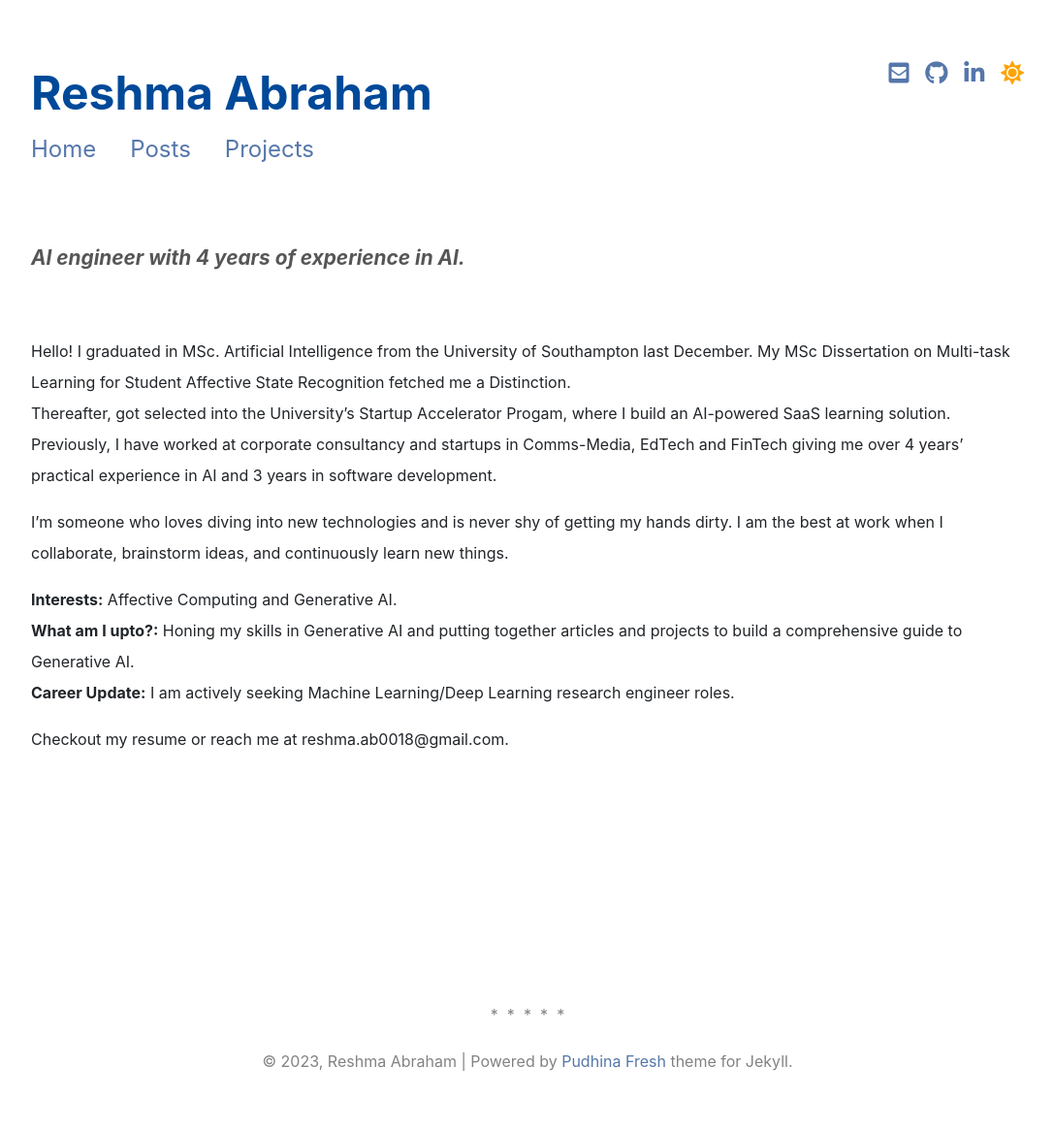
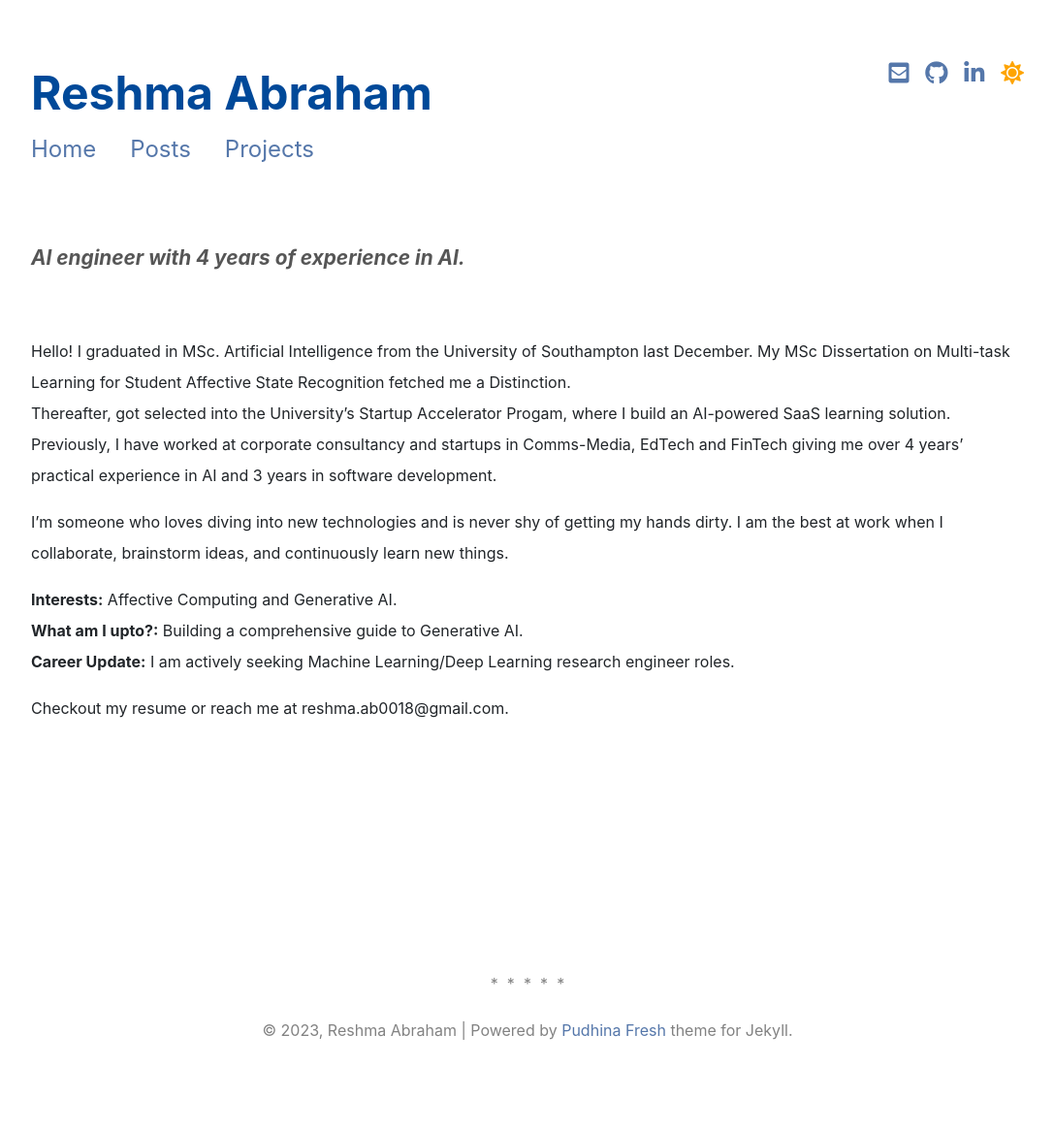
Before and after one commit to Resh-97/Pockets-Of-Reflection, a Jekyll site: the page built from index.md, in a window 1280 px wide. Shown: the whole page at 97% size, without its empty margins (96-1183 px from the left). Built offline with Jekyll 4.4.1, drawn with Linux system fonts in a browser that asks for light colours; nearby versions of some CDN libraries; a style sheet for code colours, icons or effects is not loaded; after the commit the page ends 1134 px from its top, so only the background shows below that.

Commit message:
Update index.md

```diff
--- a/index.md
+++ b/index.md
@@ -16,7 +16,7 @@ Thereafter, got selected into the University's Startup Accelerator Progam, where
 I'm someone who loves diving into new technologies and is never shy of getting my hands dirty. I am the best at work when I collaborate, brainstorm ideas, and continuously learn new things.
 
 **Interests:** Affective Computing and Generative AI.<br/>
-**What am I upto?:** Honing my skills in Generative AI and putting together articles and projects to build a comprehensive guide to Generative AI. <br/>
+**What am I upto?:** Building a comprehensive guide to Generative AI. <br/>
 **Career Update:** I am actively seeking Machine Learning/Deep Learning research engineer roles. <br/>
 
 Checkout my resume or reach me at reshma.ab0018@gmail.com.
```
